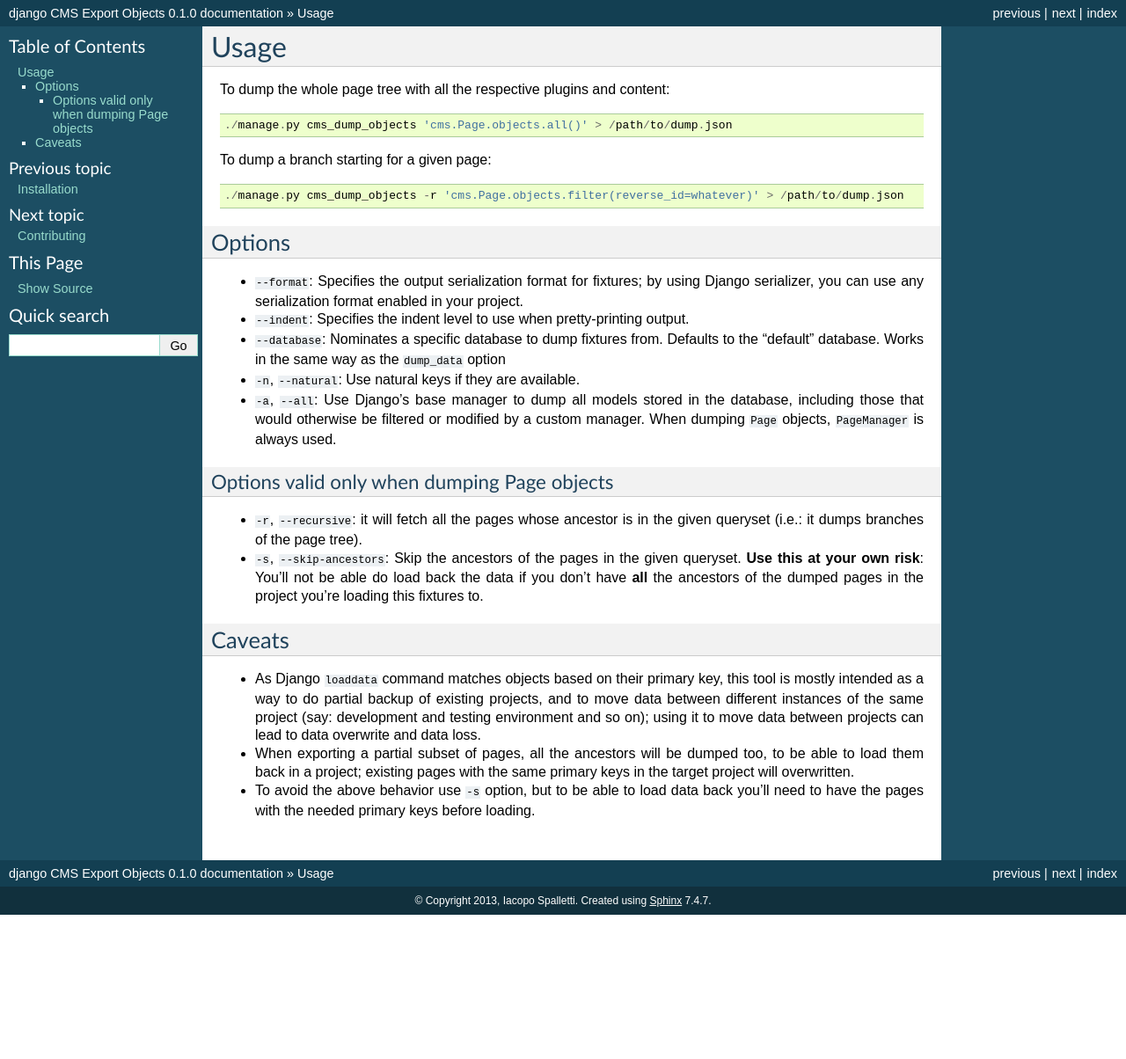
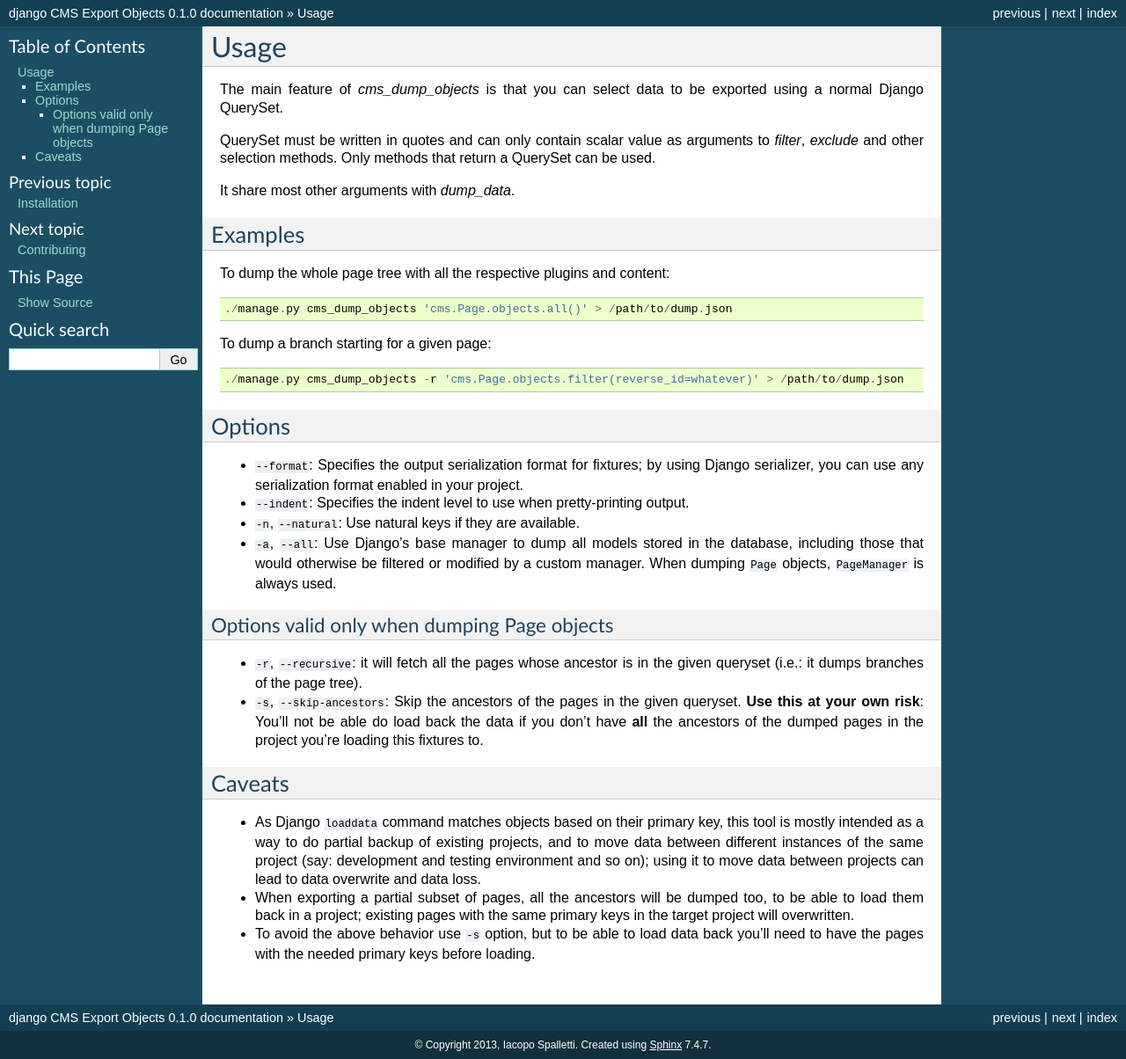
Before and after one commit to nephila/djangocms-export-objects, a Sphinx documentation site: the page built from docs/usage.rst, in a window 1280 px wide. Shown: the whole page at 88% size. Built offline with Sphinx 7.4.7, drawn with Linux system fonts in a browser that asks for light colours; before the commit the page ends 1040 px from its top, so only the background shows below that.

Commit message:
Fix documentation

```diff
--- a/CONTRIBUTING.rst
+++ b/CONTRIBUTING.rst
@@ -78,7 +78,7 @@ Ready to contribute? Here's how to set up `djangocms_export_objects` for local d
 tests, including testing other Python versions with tox::
 
     $ flake8 djangocms_export_objects tests
-	  $ python setup.py test
+	$ python setup.py test
     $ tox
 
   To get flake8 and tox, just pip install them into your virtualenv.
--- a/README.rst
+++ b/README.rst
@@ -14,7 +14,7 @@ django CMS Export Objects
 .. image:: https://coveralls.io/repos/nephila/djangocms-export-objects/badge.png
         :target: https://coveralls.io/r/nephila/djangocms-export-objects
 
-A django CMS command to export cMS Pages and PlaceholderFields-enabled objects
+A django CMS command to export CMS Pages and PlaceholderFields-enabled objects
 and all their dependencies.
 
 * Free software: BSD license
@@ -36,4 +36,4 @@ Largely based on django ``dump_data`` command it differs in two aspects:
 Documentation
 *************
 
-For documentation see http://django-cms-export-objects.readthedocs.org
+For documentation see http://djangocms-export-objects.readthedocs.org
--- a/docs/usage.rst
+++ b/docs/usage.rst
@@ -1,6 +1,18 @@
-========
+=====
 Usage
-========
+=====
+
+The main feature of `cms_dump_objects` is that you can select data to be exported
+using a normal Django QuerySet.
+
+QuerySet must be written in quotes and can only contain scalar value as arguments
+to `filter`, `exclude` and other selection methods. Only methods that return a
+QuerySet can be used.
+
+It share most other arguments with `dump_data`.
+
+Examples
+********
 
 To dump the whole page tree with all the respective plugins and content::
 
@@ -18,9 +30,6 @@ Options
   by using Django serializer, you can use any serialization format enabled in
   your project.
 * ``--indent``: Specifies the indent level to use when pretty-printing output.
-* ``--database``: Nominates a specific database to dump fixtures from.
-  Defaults to the "default" database. Works in the same way as the ``dump_data``
-  option
 * ``-n``, ``--natural``: Use natural keys if they are available.
 * ``-a``, ``--all``: Use Django's base manager to dump all models stored in the
   database, including those that would otherwise be filtered or modified by a
```
Also changed, not shown: docs/installation.rst (+4 -5 lines), 1 other file.
